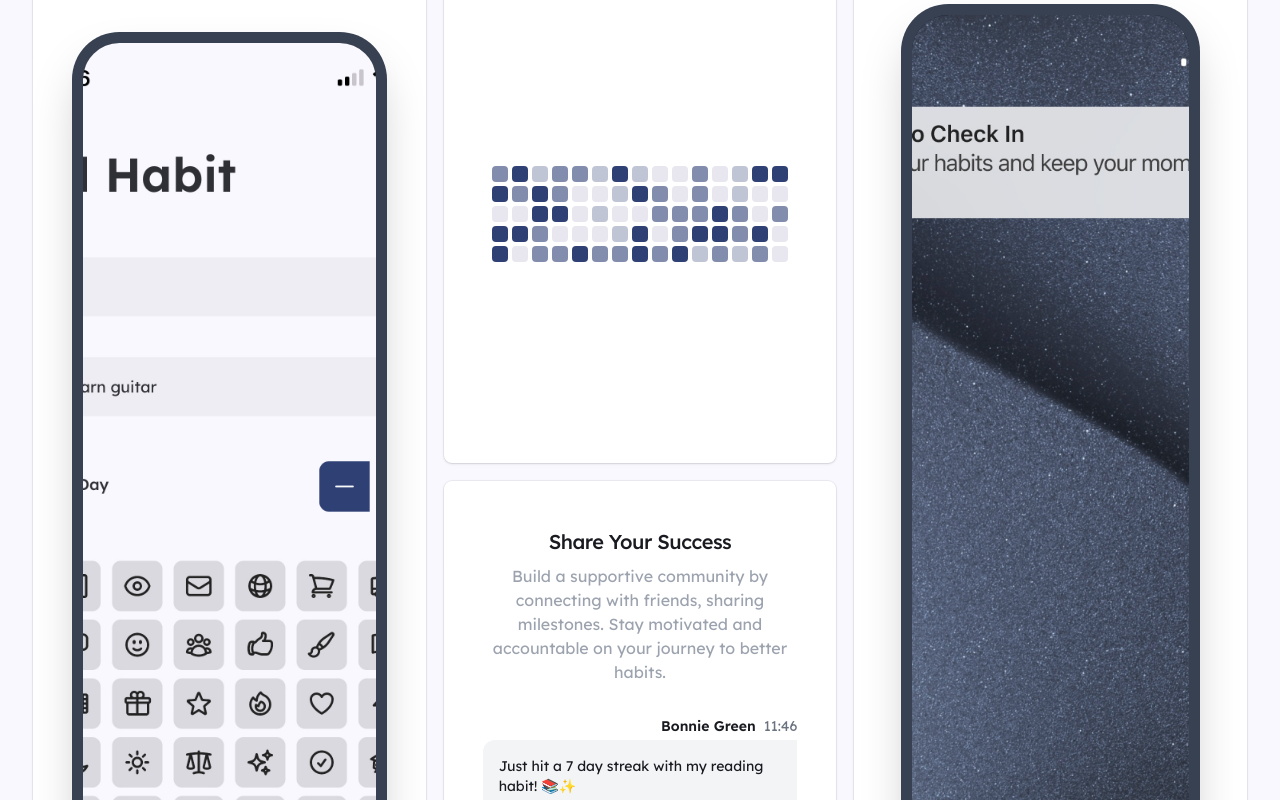
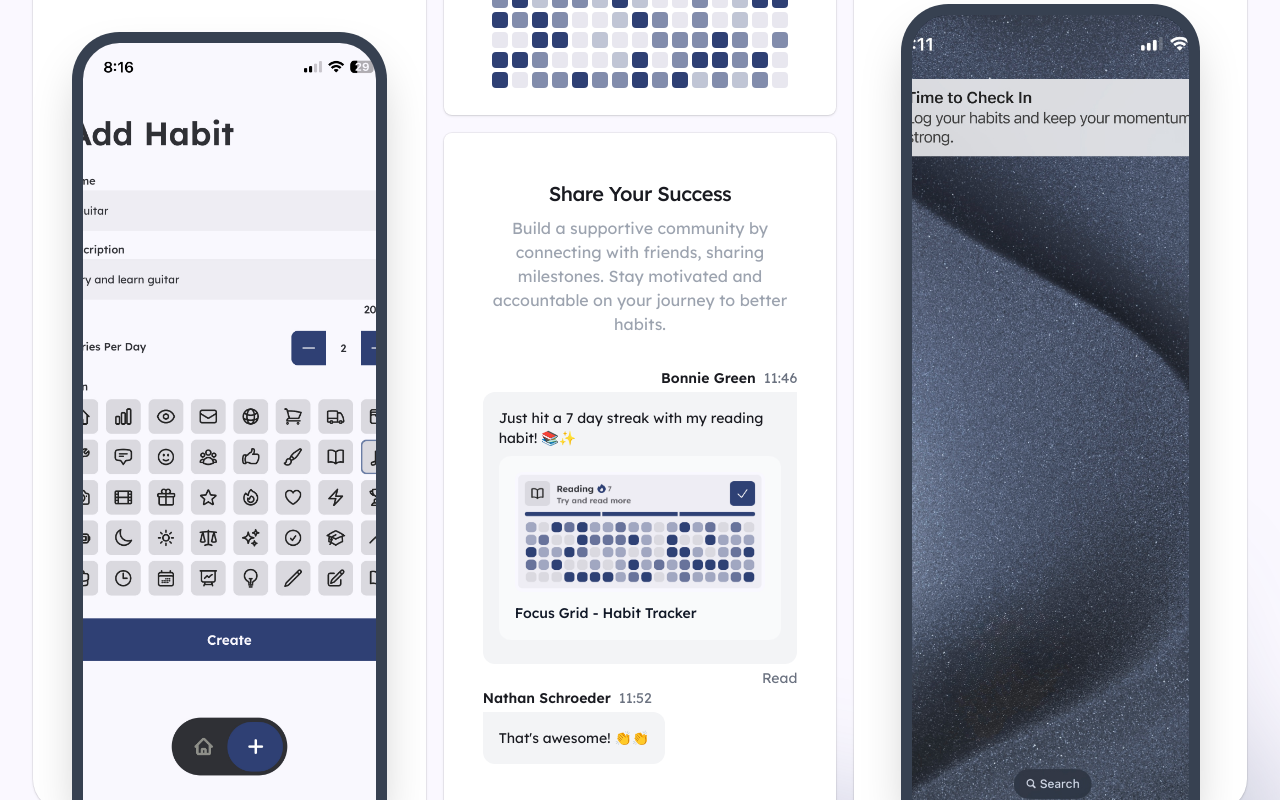
Before and after one commit to SchroederNathan/focus-grid-website, a Next.js app: page / in a window 1280 px wide. Shown: the part 1140-1940 px from the top of the page. Built offline with nearby package versions, Linux system fonts and the light colour scheme.

Commit message:
Fixed bento grid sizing issue

```diff
--- a/src/app/components/bento.tsx
+++ b/src/app/components/bento.tsx
@@ -3,8 +3,8 @@ import Grid from "./ui/grid";
 
 function Bento() {
   return (
-    <div className=" grid gap-4  xl:grid-cols-3 xl:grid-rows-2">
-      <div className="relative xl:row-span-2">
+    <div className="grid gap-4 xl:grid-cols-3 xl:grid-rows-3">
+      <div className="relative xl:row-span-3">
         <div className="absolute inset-px rounded-lg bg-containerBackground xl:rounded-l-[2rem]"></div>
         <div className="relative flex h-full flex-col overflow-hidden rounded-[calc(theme(borderRadius.lg)+1px)] xl:rounded-l-[calc(2rem+1px)]">
           <div className="px-8 pb-3 pt-8 sm:px-10 sm:pb-0 sm:pt-10 text-center">
@@ -49,7 +49,7 @@ function Bento() {
         </div>
         <div className="pointer-events-none absolute inset-px rounded-lg shadow ring-1 ring-black/5 max-xl:rounded-t-[2rem]"></div>
       </div>
-      <div className="relative max-xl:row-start-3 xl:col-start-2 xl:row-start-2 ">
+      <div className="relative max-xl:row-start-3 xl:col-start-2 xl:row-start-2 xl:row-span-2">
         <div className="absolute inset-px rounded-lg bg-containerBackground"></div>
         <div className="relative flex h-full flex-col overflow-hidden rounded-[calc(theme(borderRadius.lg)+1px)]">
           <div className="px-8 pt-8 sm:px-10 sm:pt-10 text-center">
@@ -80,7 +80,7 @@ function Bento() {
         </div>
         <div className="pointer-events-none absolute inset-px rounded-lg shadow ring-1 ring-black/5"></div>
       </div>
-      <div className="relative xl:row-span-2">
+      <div className="relative xl:row-span-3">
         <div className="absolute inset-px rounded-lg bg-containerBackground max-xl:rounded-b-[2rem] xl:rounded-r-[2rem]"></div>
         <div className="relative flex h-full flex-col overflow-hidden rounded-[calc(theme(borderRadius.lg)+1px)] max-xl:rounded-b-[calc(2rem+1px)] xl:rounded-r-[calc(2rem+1px)]">
           <div className="px-8 pb-3 pt-8 sm:px-10 sm:pb-0 sm:pt-10 text-center">
```
